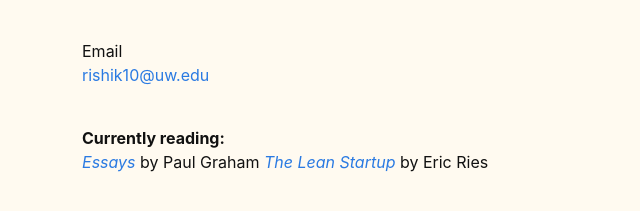
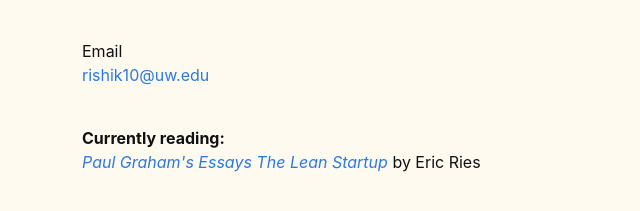
Before and after one commit to rishikavikondala/rishikavikondala.github.io, a plain HTML site: page index.html in a window 1280 px wide. Shown: the part 437-648 px from the top of the page, without its empty margins (188-828 px from the left). Drawn offline with Linux system fonts and the light colour scheme.

Commit message:
Update index.html

```diff
--- a/index.html
+++ b/index.html
@@ -58,7 +58,7 @@
           <br>
           <strong>Currently reading:</strong>
           <br>
-          <a href='http://www.paulgraham.com/articles.html'><i>Essays</i></a> by Paul Graham
+          <a href='http://www.paulgraham.com/articles.html'><i>Paul Graham's Essays</i></a>
           <a href='https://www.goodreads.com/book/show/10127019-the-lean-startup'><i>The Lean Startup</i></a> by Eric Ries <br>
           <br>
       </div>
```
